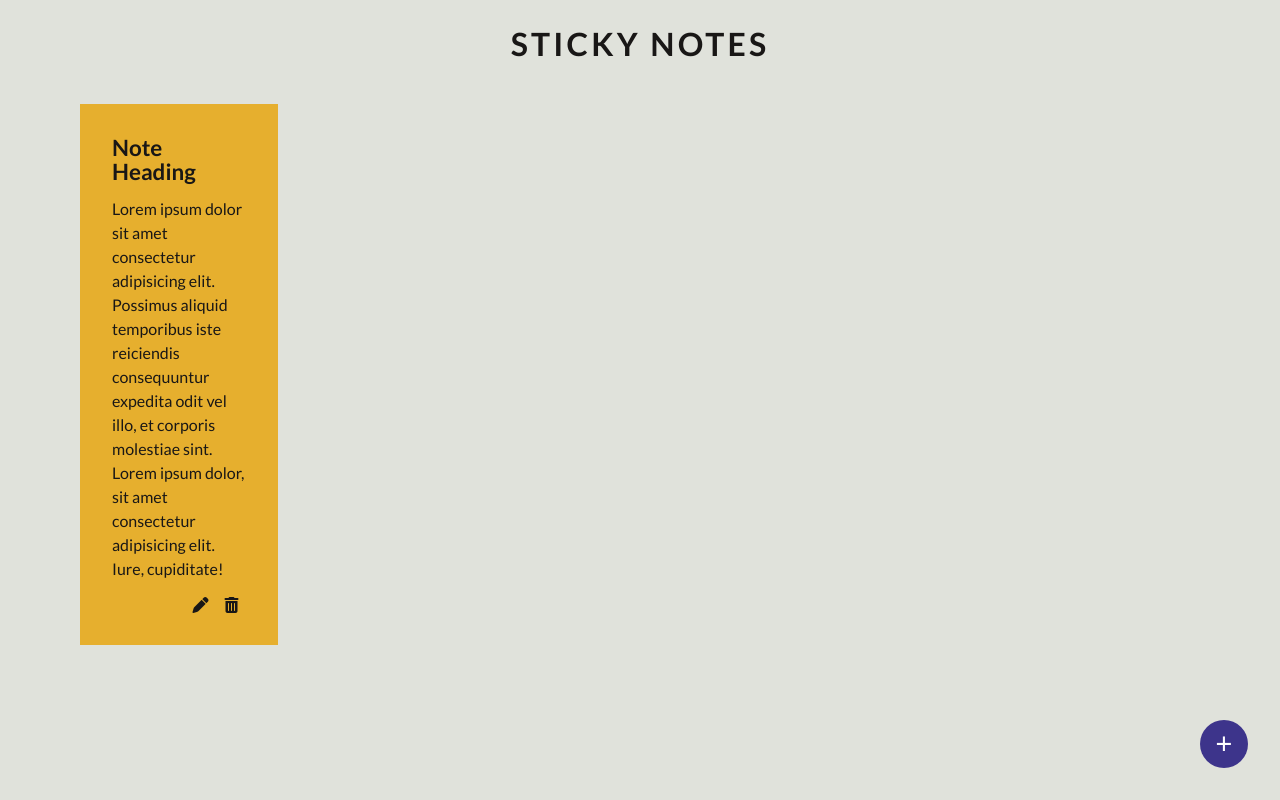
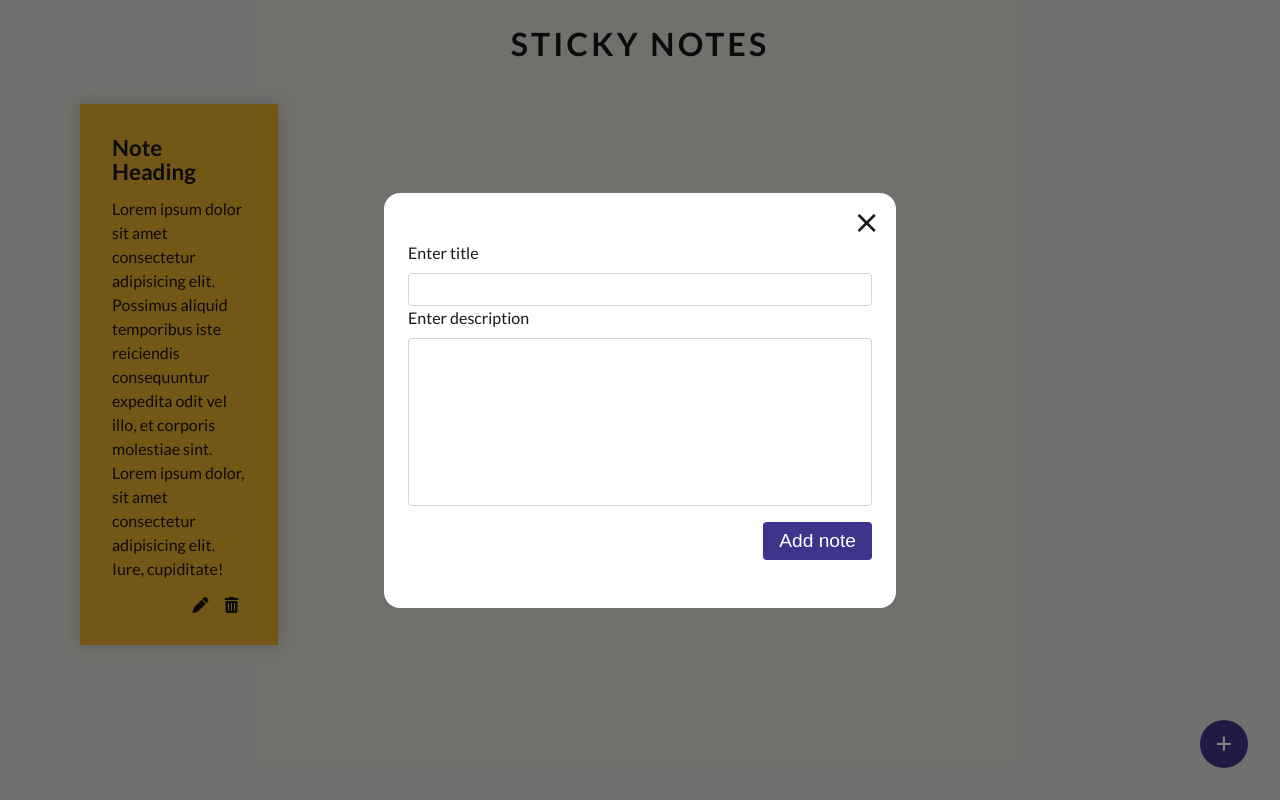
Before and after one commit to lukisrac/Sticky-Notes-App, a website: page index.html in a window 1280 px wide. Both pictures are taken after a click on the button "Add new note". Drawn offline with Linux system fonts and the light colour scheme.

Commit message:
Created form styles and functions

```diff
--- a/index.html
+++ b/index.html
@@ -27,8 +27,8 @@
                             Lorem ipsum dolor, sit amet consectetur adipisicing elit. Iure, cupiditate!
                         </p>
                         <div class="note__footer">
-                            <i class="icon fas fa-pen"></i>
-                            <i class="icon fas fa-trash-alt"></i>
+                            <i class="icon edit fas fa-pen"></i>
+                            <i class="icon delete fas fa-trash-alt"></i>
                         </div>
                     </div>
                 </div>
@@ -38,7 +38,19 @@
 
     <button class="add" title="Add new note">+</button>
 
+    <div class="form__wrapper d-none">
+        <form class="add-note">
+            <span class="close">&Cross;</span>
+            <label for="title">Enter title</label>
+            <input type="text" id="title" class="input" autocomplete="off">
+            <label for="description">Enter description</label>
+            <textarea id="description" cols="30" rows="10"></textarea>
+            <input type="submit" value="Add note" class="submit">
+        </form>
+    </div>
+
     <script src="https://kit.fontawesome.com/adac62cc78.js"></script>
+    <script src="scripts/app.js"></script>
 </body>
 
 </html>
--- a/scripts/app.js
+++ b/scripts/app.js
@@ -0,0 +1,28 @@
+const addButton = document.querySelector('button.add');
+const notes = document.querySelector('.notes__wrapper');
+const form = document.querySelector('.form__wrapper');
+
+// Remove note
+const removeNote = e => {
+  if (e.target.classList.contains('delete') && confirm('Are you sure you want to delete this note?')) {
+    e.target.parentNode.parentNode.parentNode.remove();
+  }
+};
+
+// Open form
+const openForm = () => {
+  form.classList.remove('d-none');
+};
+
+// Close form
+const closeForm = e => {
+  if (e.target.classList.contains('close')) {
+    e.target.parentNode.parentNode.classList.add('d-none');
+  }
+};
+
+// Listening for events
+notes.addEventListener('click', removeNote);
+//notes.addEventListener('click', editNote);
+addButton.addEventListener('click', openForm);
+form.addEventListener('click', closeForm);
--- a/styles/sass/main.scss
+++ b/styles/sass/main.scss
@@ -3,6 +3,11 @@ $bg-color: #e0e2db;
 $font-color: #191716;
 $note-bg: #e6af2e;
 $button-bg: #3d348b;
+
+// CLASSES
+.d-none {
+  display: none !important;
+}
 
 // BASE STYLES
 *,
@@ -68,6 +73,7 @@ body {
       background: $note-bg;
       min-height: 18rem;
       padding: 2rem;
+      box-shadow: 0px 0px 15px rgba(0, 0, 0, 0.2);
     }
     &__title {
       font-size: 1.4rem;
@@ -85,3 +91,63 @@ body {
     }
   }
 }
+.form__wrapper {
+  position: absolute;
+  top: 0;
+  left: 0;
+  width: 100%;
+  height: 100%;
+  background: rgba(0, 0, 0, 0.5);
+  display: flex;
+  justify-content: center;
+  align-items: center;
+}
+.add-note {
+  background: #fff;
+  width: 40%;
+  padding: 3rem 1.5rem;
+  border-radius: 1rem;
+  display: flex;
+  flex-direction: column;
+  position: relative;
+
+  .close {
+    position: absolute;
+    top: 1rem;
+    right: 1rem;
+    font-size: 2rem;
+    cursor: pointer;
+  }
+  label {
+    margin-bottom: 0.5rem;
+  }
+  .input,
+  textarea {
+    padding: 0.5rem;
+    border: 1px solid #ced4da;
+    border-radius: 0.25rem;
+    transition: all 0.2s;
+    resize: none;
+
+    &:focus {
+      border-color: $button-bg;
+      box-shadow: 0 0 0 0.2rem rgba($button-bg, 0.25);
+    }
+  }
+  .submit {
+    align-self: flex-end;
+    margin-top: 1rem;
+    background: $button-bg;
+    color: #fff;
+    border: 0;
+    border-radius: 0.25rem;
+    padding: 0.5rem 1rem;
+    font-size: 1.2rem;
+    cursor: pointer;
+    transition: all 0.2s;
+
+    &:hover {
+      background: darken($button-bg, 5%);
+    }
+  }
+}
```
Also changed, not shown: styles/css/styles.css.
